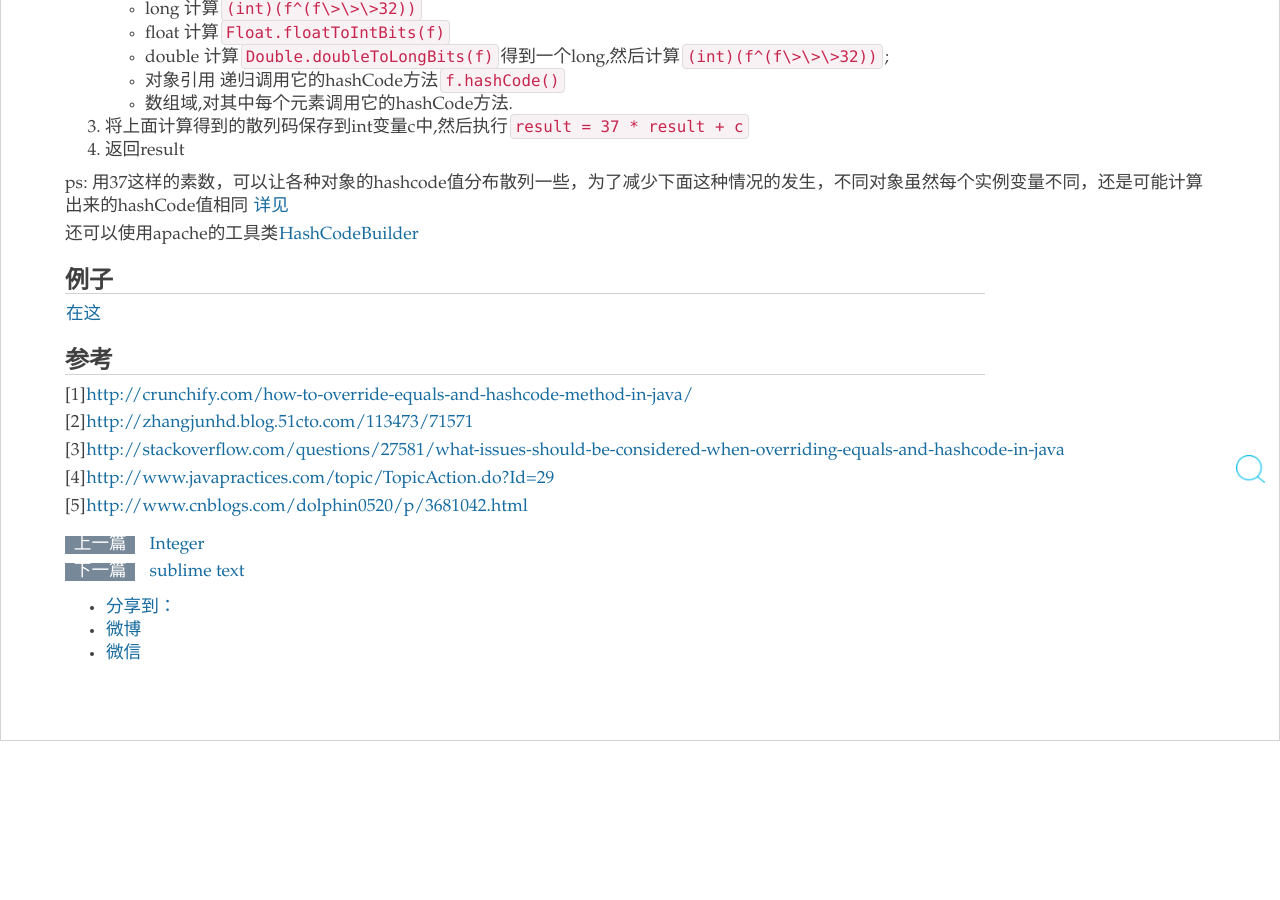
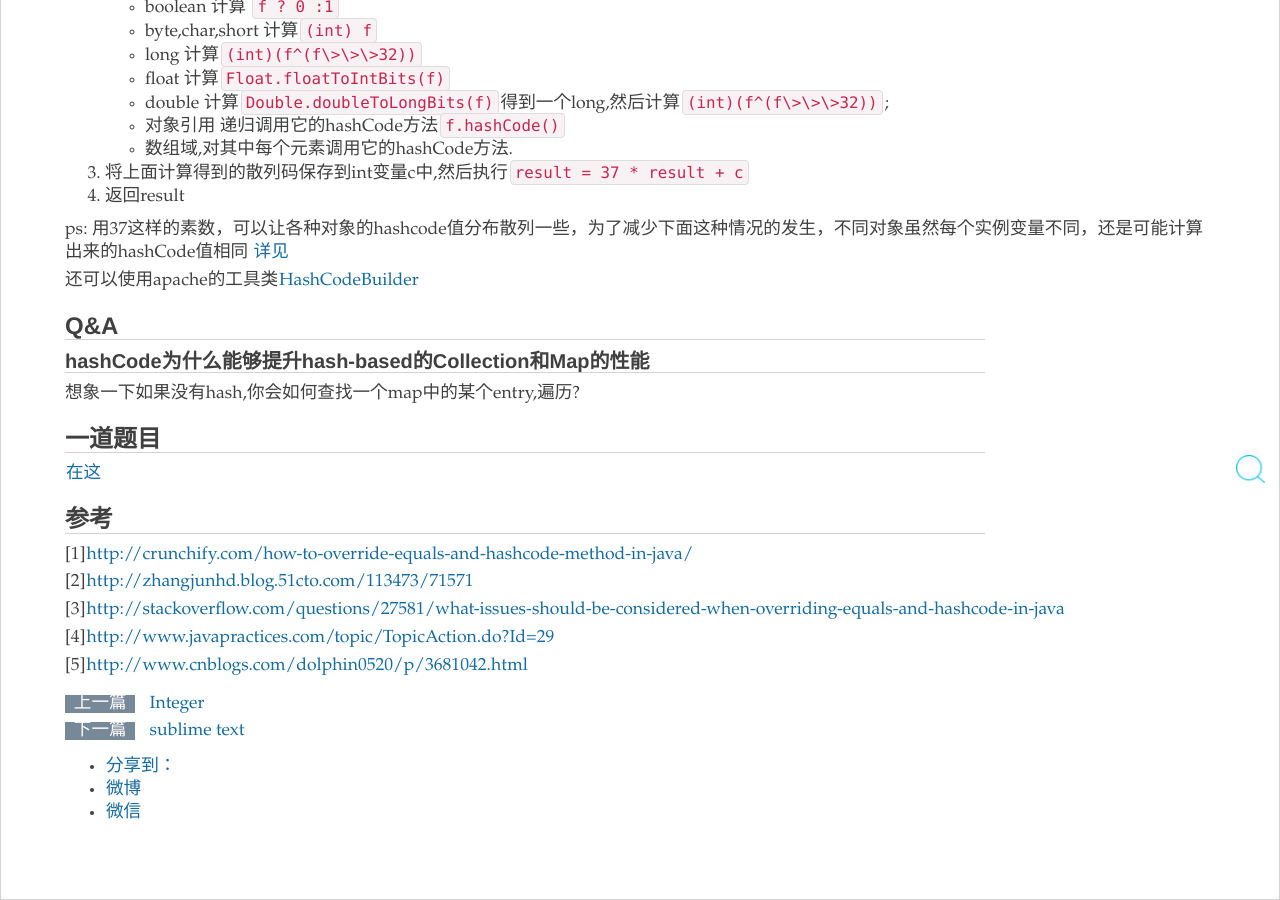
Before and after one commit to zy123a/lcj1992.github.com, a Jekyll site: the page built from _posts/java/2016-03-10-equals_hashcode.md, in a window 1280 px wide and 900 px high, scrolled down 1773 px. Built offline with Jekyll 4.4.1, drawn with Linux system fonts in a browser that asks for light colours; nearby versions of some CDN libraries; comment, search, counter and statistics services are not loaded; before the commit the page ends 2514 px from its top, so only the background shows below that; some of the changed text lies outside the part shown.

Commit message:
equal hashCode

```diff
--- a/_posts/java/2016-03-10-equals_hashcode.md
+++ b/_posts/java/2016-03-10-equals_hashcode.md
@@ -9,7 +9,9 @@ tags: java equal hashcode
 *   [hashCode和equals关系](#relation)
 *   [实现equals](#equals)
 *   [实现hashCode](#hashcode)
-*   [一个例子](#example)
+*   [Q&A](#qAnda)
+    *   [hashCode为什么能够提升hash-based的Collection和Map的性能](#hashCode_hash_based)
+*   [一道题目](#example)
 *   [参考](#ref)
 
 ### 概述 {#summary}
@@ -100,7 +102,14 @@ ps:
 
 还可以使用apache的工具类[HashCodeBuilder](http://commons.apache.org/proper/commons-lang/apidocs/org/apache/commons/lang3/builder/HashCodeBuilder.html)
 
-### 例子 {#example}
+### Q&A {#qAnda}
+
+
+#### hashCode为什么能够提升hash-based的Collection和Map的性能 {#hashCode_hash_based}
+
+想象一下如果没有hash,你会如何查找一个map中的某个entry,遍历?
+
+### 一道题目 {#example}
 
 [在这](/2016/03/12/equals_hashcode_example)
 
```
Also changed, not shown: _posts/java/jdk/2016-02-24-HashMap.md (+1 -0 lines), _posts/tool/2016-02-03-mackeyboard.md (+3 -0 lines), 1 other file.
